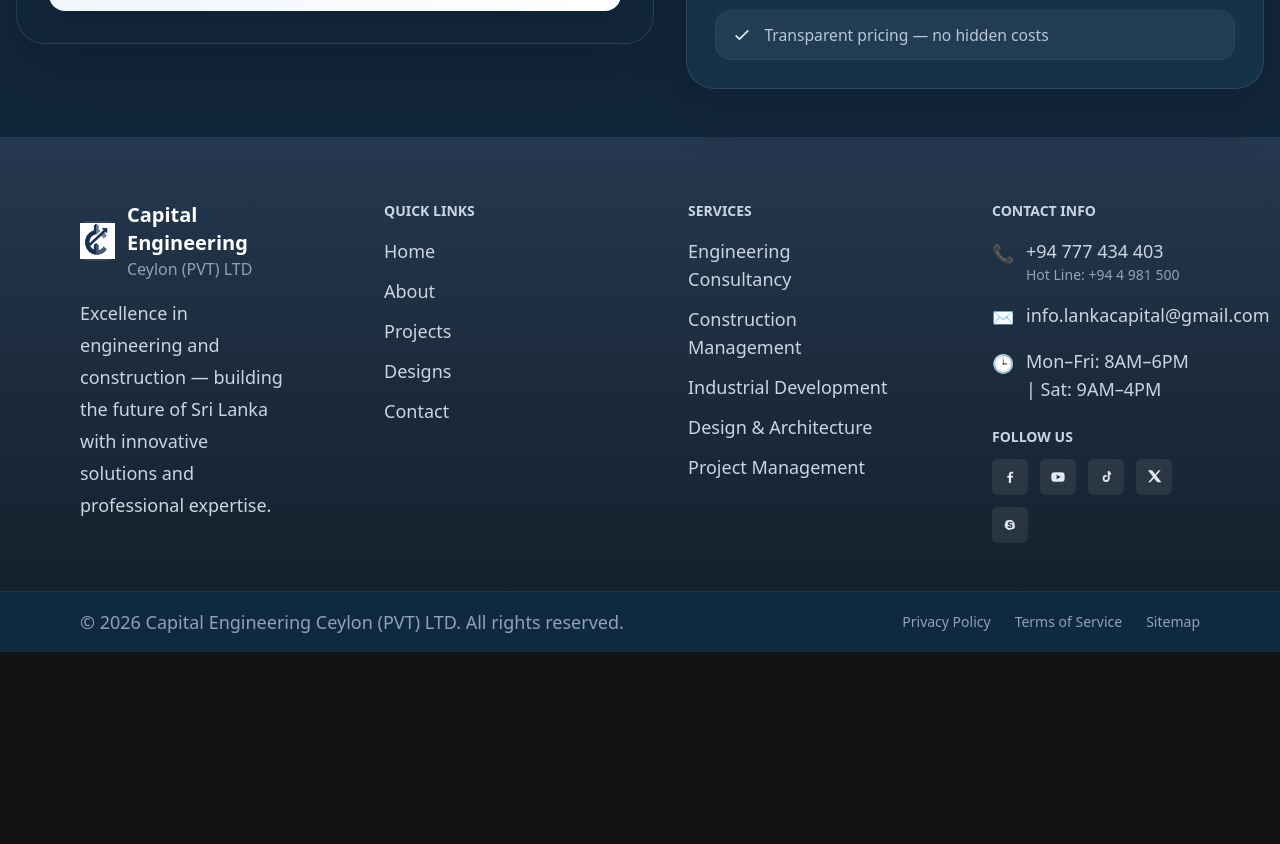
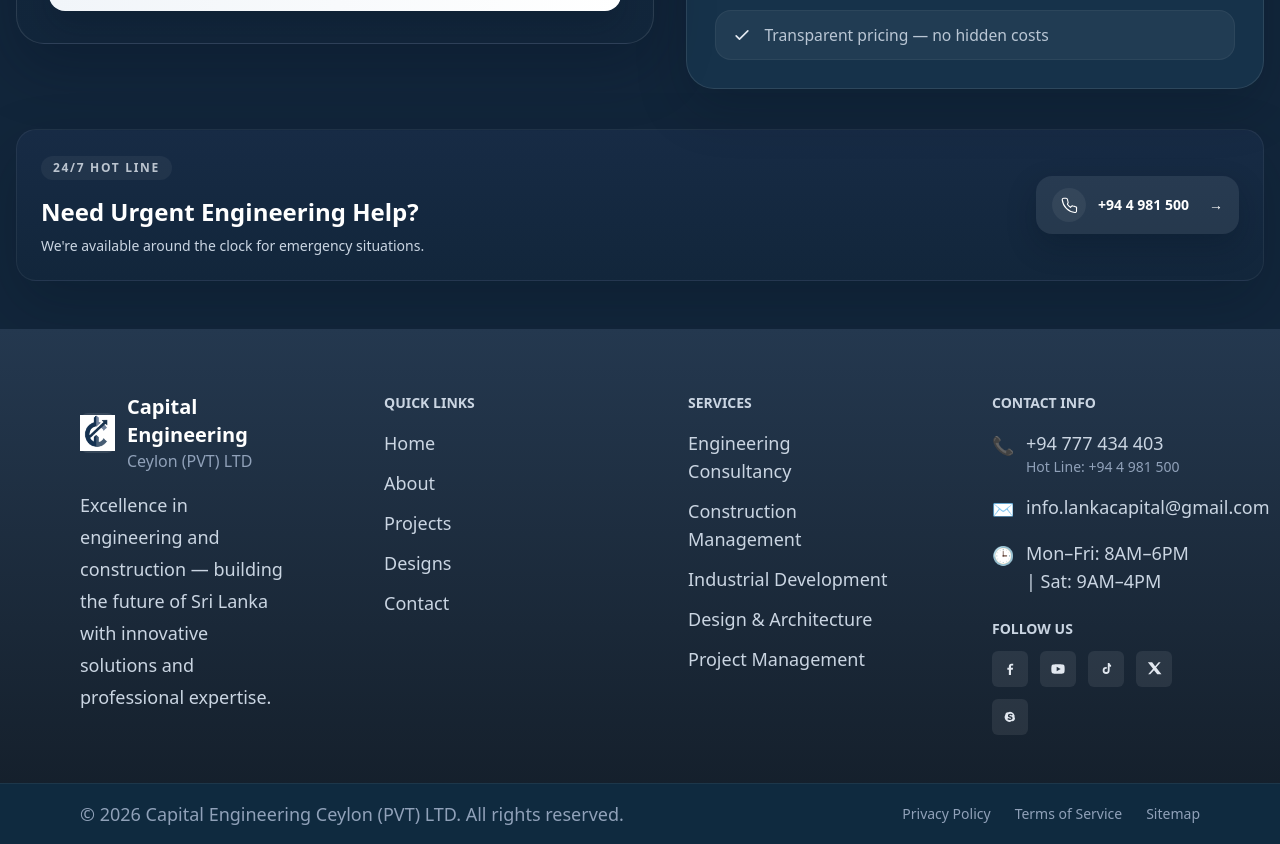
Before and after one commit to Tharaka-Maheshwara/capital-engineering-frontend, a Next.js app: page /contact in a window 1280 px wide. Shown: the part 1580-2424 px from the top of the page. Before the commit the page ends 2232 px from the top, so only its background shows below. Built offline with nearby package versions, Linux system fonts and the light colour scheme.

Commit message:
contact page footer part oket

```diff
--- a/src/app/contact/page.tsx
+++ b/src/app/contact/page.tsx
@@ -1,6 +1,7 @@
 import React from "react";
 import ContactCards from "@/components/common/contact-cards";
 import ContactSection from "@/components/common/contact-section";
+import UrgentCta from "@/components/common/urgent-cta";
 
 export const metadata = {
   title: "Contact Us",
@@ -25,6 +26,10 @@
         </header>
 
         <ContactSection />
+
+        <div className="mt-10">
+          <UrgentCta />
+        </div>
       </div>
     </main>
   );
--- /dev/null
+++ b/src/components/common/urgent-cta.tsx
@@ -0,0 +1,52 @@
+import Link from "next/link";
+import React from "react";
+
+function IconPhoneSmall() {
+  return (
+    <svg width="18" height="18" viewBox="0 0 24 24" fill="none" aria-hidden>
+      <path
+        d="M22 16.92v3a2 2 0 0 1-2.18 2A19 19 0 0 1 3 5.18 2 2 0 0 1 5 3h3a2 2 0 0 1 2 1.72c.12 1.04.36 2.05.7 3.02a2 2 0 0 1-.45 2.11L9.91 11.09a13 13 0 0 0 4 4l1.24-1.24a2 2 0 0 1 2.11-.45c.97.34 1.98.58 3.02.7A2 2 0 0 1 22 16.92z"
+        stroke="currentColor"
+        strokeWidth="1.5"
+        strokeLinecap="round"
+        strokeLinejoin="round"
+      />
+    </svg>
+  );
+}
+
+export default function UrgentCta() {
+  return (
+    <section className="mx-auto w-full max-w-7xl">
+      <div className="overflow-hidden rounded-[20px] border border-white/6 bg-[linear-gradient(180deg,#172b45_0%,#12263b_100%)] p-6 shadow-[0_24px_60px_rgba(3,15,31,0.24)]">
+        <div className="flex flex-col gap-3 md:flex-row md:items-center md:justify-between">
+          <div className="max-w-3xl">
+            <span className="inline-flex rounded-full bg-white/5 px-3 py-1 text-xs font-semibold uppercase tracking-[0.14em] text-slate-200/80">
+              24/7 HOT LINE
+            </span>
+
+            <h3 className="mt-4 text-2xl font-semibold text-white">
+              Need Urgent Engineering Help?
+            </h3>
+            <p className="mt-2 text-sm text-slate-300">
+              We're available around the clock for emergency situations.
+            </p>
+          </div>
+
+          <div className="mt-4 md:mt-0">
+            <Link
+              href="tel:+944981500"
+              className="inline-flex items-center gap-3 rounded-2xl bg-white/8 px-4 py-3 text-sm font-semibold text-white shadow-[0_12px_30px_rgba(3,15,31,0.24)] hover:bg-white/12"
+            >
+              <span className="inline-flex items-center justify-center rounded-full bg-white/6 p-2">
+                <IconPhoneSmall />
+              </span>
+              <span>+94 4 981 500</span>
+              <span aria-hidden className="ml-2">→</span>
+            </Link>
+          </div>
+        </div>
+      </div>
+    </section>
+  );
+}
```
